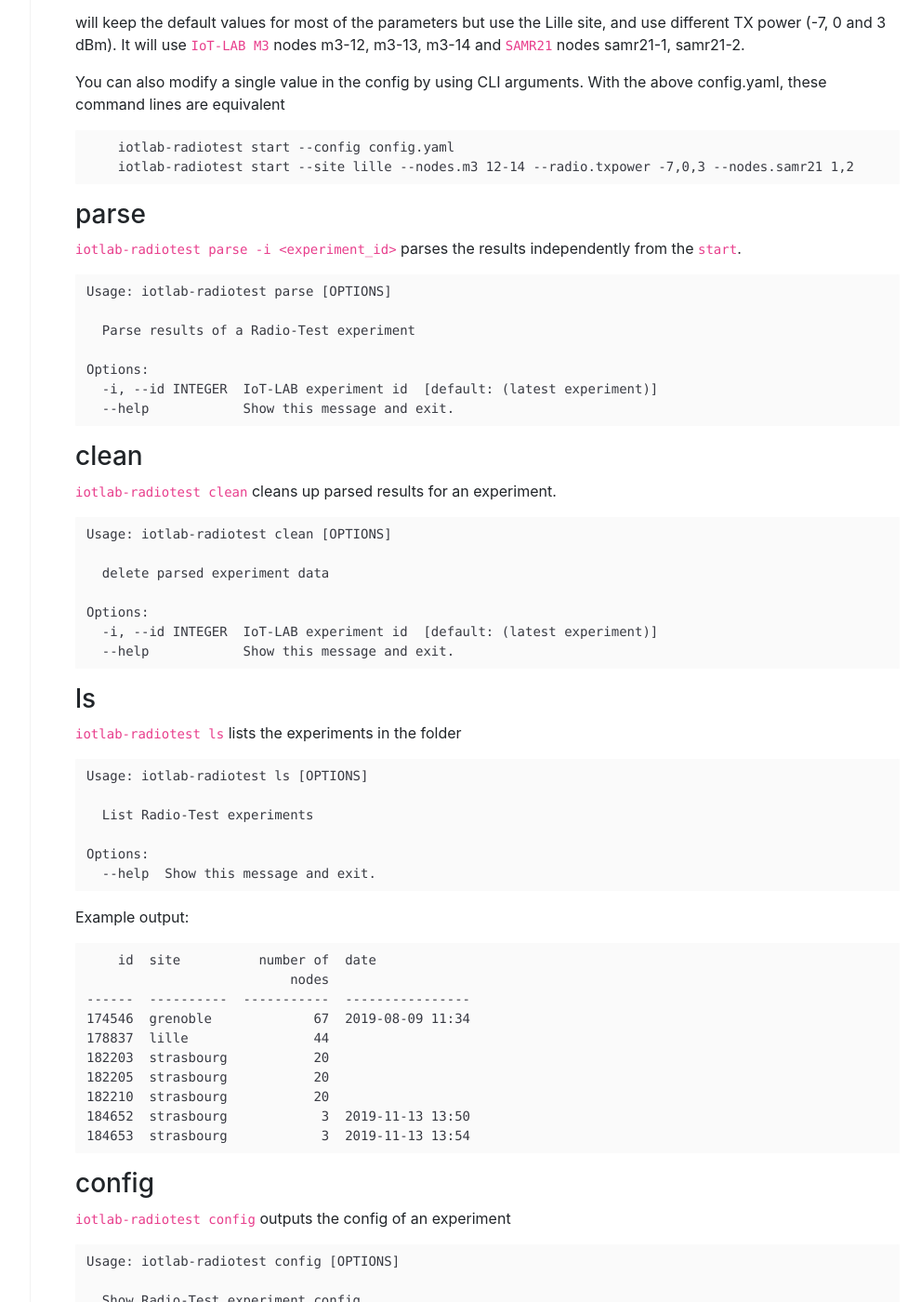
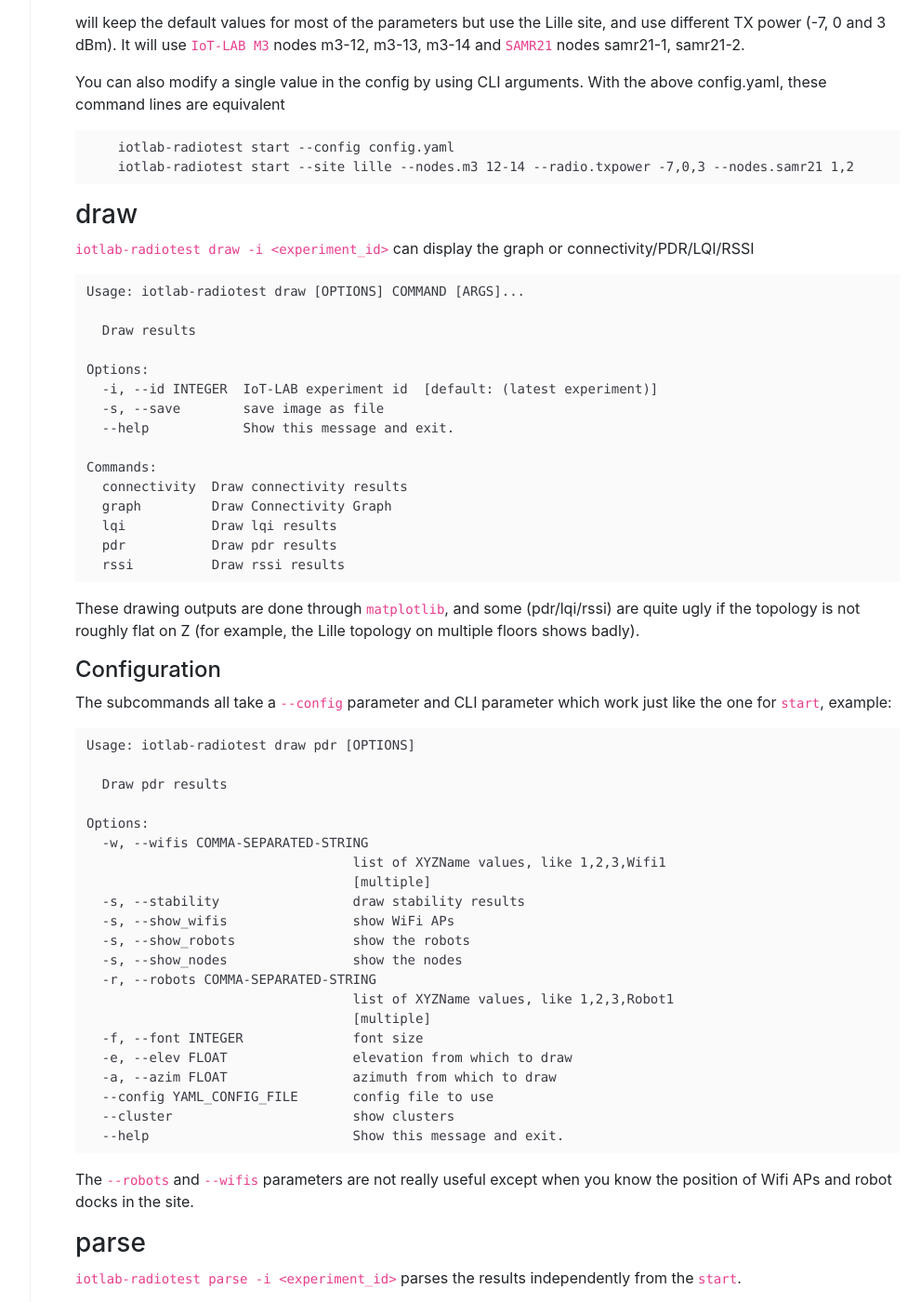
Before and after one commit to iot-lab/iot-lab.github.io, a Jekyll site: the page built from docs/tools/radio-characterization.md, in a window 1280 px wide and 1400 px high, scrolled down 2330 px. Shown: the whole window at 93% size, without its empty margins (227-1218 px from the left). Built offline with Jekyll 4.4.1, drawn with Linux system fonts in a browser that asks for light colours.

Commit message:
tentative draw tool tutorial

````diff
--- a/docs/tools/radio-characterization.md
+++ b/docs/tools/radio-characterization.md
@@ -118,6 +118,59 @@ With the above config.yaml, these command lines are equivalent
     iotlab-radiotest start --config config.yaml
     iotlab-radiotest start --site lille --nodes.m3 12-14 --radio.txpower -7,0,3 --nodes.samr21 1,2
 ```
+
+### draw
+
+`iotlab-radiotest draw -i <experiment_id>` can display the graph or connectivity/PDR/LQI/RSSI
+
+    Usage: iotlab-radiotest draw [OPTIONS] COMMAND [ARGS]...
+
+      Draw results
+
+    Options:
+      -i, --id INTEGER  IoT-LAB experiment id  [default: (latest experiment)]
+      -s, --save        save image as file
+      --help            Show this message and exit.
+
+    Commands:
+      connectivity  Draw connectivity results
+      graph         Draw Connectivity Graph
+      lqi           Draw lqi results
+      pdr           Draw pdr results
+      rssi          Draw rssi results
+
+These drawing outputs are done through `matplotlib`, and some (pdr/lqi/rssi) are quite ugly if the topology is not
+roughly flat on Z (for example, the Lille topology on multiple floors shows badly).
+
+#### Configuration
+
+The subcommands all take a `--config` parameter and CLI parameter which work just like the one for `start`, example:
+
+    Usage: iotlab-radiotest draw pdr [OPTIONS]
+
+      Draw pdr results
+
+    Options:
+      -w, --wifis COMMA-SEPARATED-STRING
+                                      list of XYZName values, like 1,2,3,Wifi1
+                                      [multiple]
+      -s, --stability                 draw stability results
+      -s, --show_wifis                show WiFi APs
+      -s, --show_robots               show the robots
+      -s, --show_nodes                show the nodes
+      -r, --robots COMMA-SEPARATED-STRING
+                                      list of XYZName values, like 1,2,3,Robot1
+                                      [multiple]
+      -f, --font INTEGER              font size
+      -e, --elev FLOAT                elevation from which to draw
+      -a, --azim FLOAT                azimuth from which to draw
+      --config YAML_CONFIG_FILE       config file to use
+      --cluster                       show clusters
+      --help                          Show this message and exit.
+
+
+The `--robots` and `--wifis` parameters are not really useful except when you know the position of Wifi APs and robot
+docks in the site.
 
 ### parse
 
````
